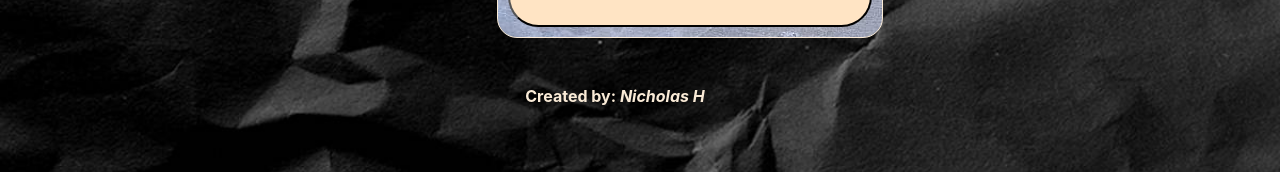
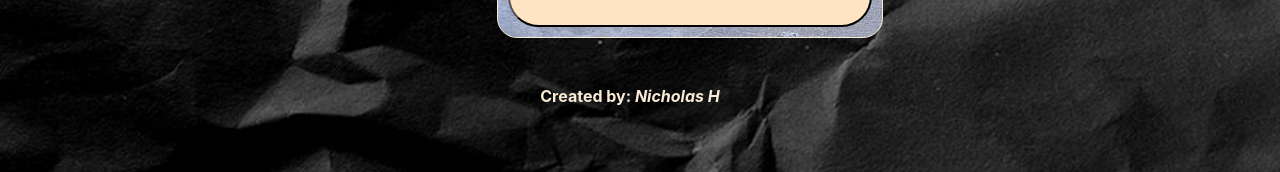
Before and after one commit to KingT7/calculator-application, a React (Create React App) app: page / in a window 1280 px wide. Shown: the part 457-629 px from the top of the page. Built offline with nearby package versions, Linux system fonts and the light colour scheme.

Commit message:
comp updates

```diff
--- a/src/App.css
+++ b/src/App.css
@@ -78,7 +78,7 @@
     justify-content: center;
     align-items: center;
     position: relative;
-    right: 25px;
+    right: 10px;
     color: antiquewhite;
 }
 
```
